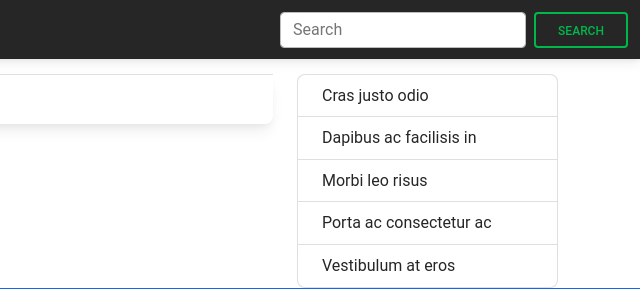
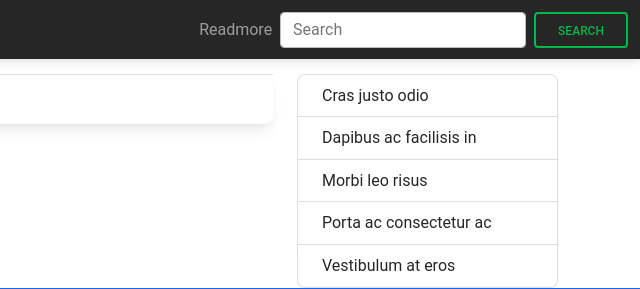
Before and after one commit to HassanBahati/personal-blog, a plain HTML site: page index.html in a window 1280 px wide. Shown: the top 289 px of the page, 640-1280 px from the left. Drawn offline with nearby package versions, Linux system fonts and the light colour scheme.

Commit message:
editted navbar

```diff
--- a/includes/nav.html
+++ b/includes/nav.html
@@ -27,6 +27,11 @@
             <a class="nav-link " href="#">About Us</a>
           </li>
         </ul>
+        <ul class="nav navbar-nav navbar-right">
+          <li>
+            <a class="nav-link " href="#">Readmore</a>
+          </li>
+        </ul>
         <form class="d-flex">
           <input
             class="form-control me-2"
```
